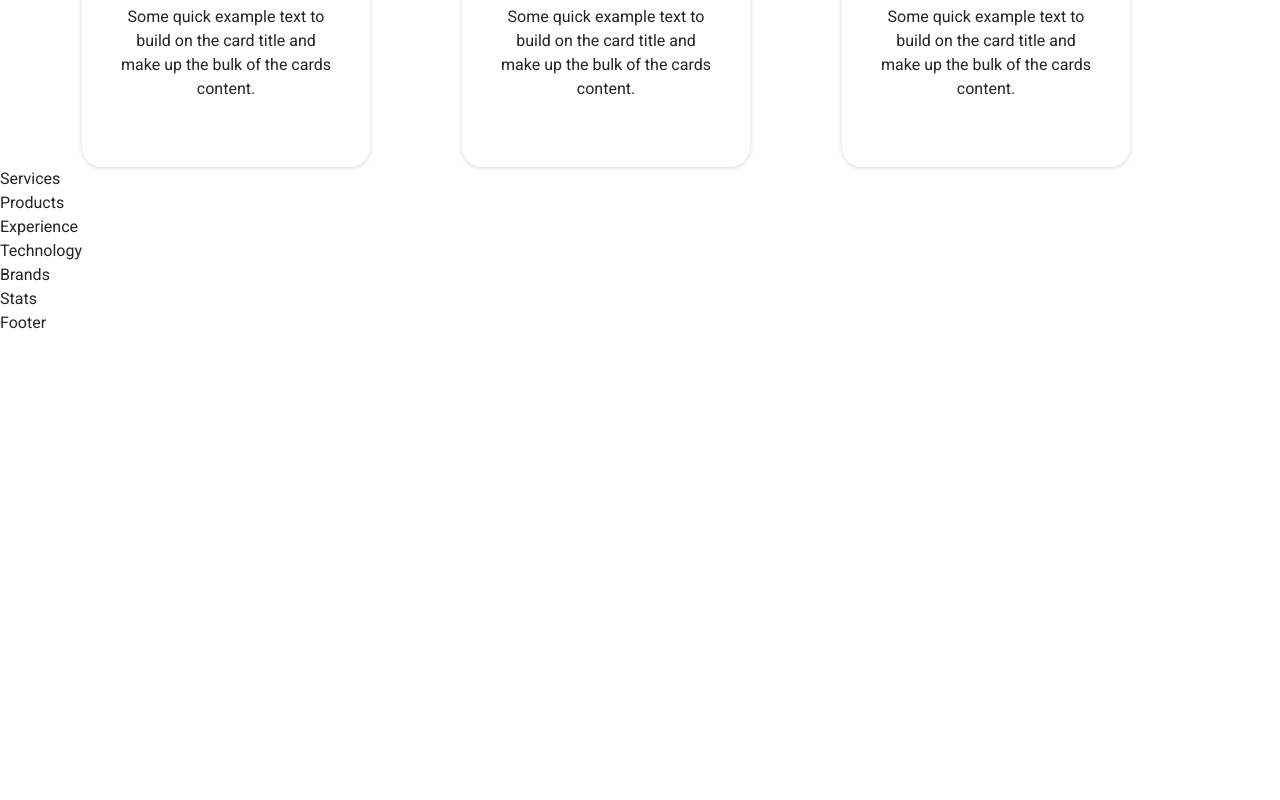
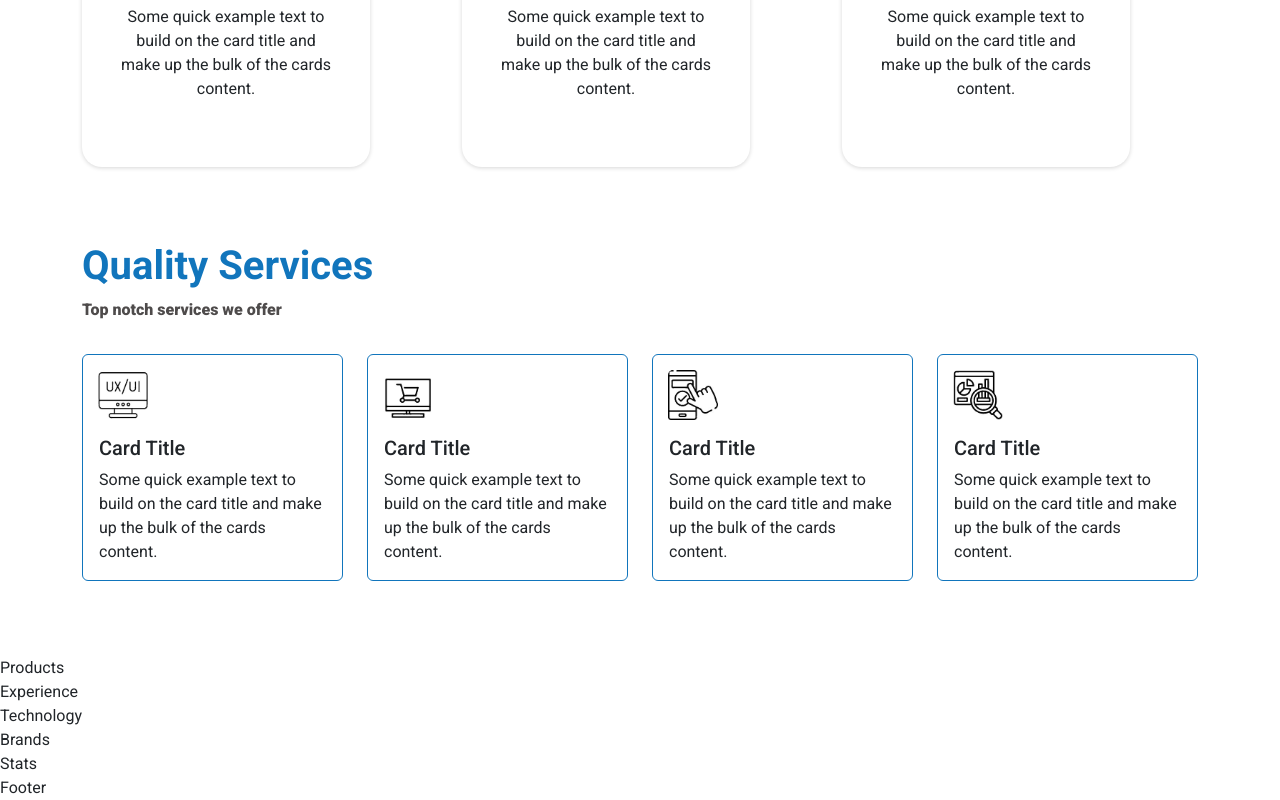
Before and after one commit to Shamonti/fortune-tech-landing-page, a React (Vite) app: page / in a window 1280 px wide. Shown: the part 894-1694 px from the top of the page. Before the commit the page ends 1229 px from the top, so only its background shows below. Built offline with nearby package versions, Linux system fonts and the light colour scheme; a web font is replaced by a local one.

Commit message:
Added services section

```diff
--- a/src/components/Services.jsx
+++ b/src/components/Services.jsx
@@ -1,5 +1,75 @@
+import { Container, Row, Col } from 'react-bootstrap';
+import Card from 'react-bootstrap/Card';
+import UI from '../assets/ui_ux.png';
+import Ecommerce from '../assets/ecommerce.png';
+import App from '../assets/mobile_apps.png';
+import Marketing from '../assets/digital_marketing.png';
+
 function Services() {
-  return <div>Services</div>;
+  return (
+    <section className='services-section section-padding'>
+      <Container>
+        <Row>
+          <h2 className='heading'>Quality Services</h2>
+          <p className='sub-heading'>Top notch services we offer</p>
+        </Row>
+        <Row className='pt-3'>
+          <Col md={3}>
+            <Card style={{ width: '18rem' }}>
+              <Card.Img variant='top' src={UI} />
+
+              <Card.Body>
+                <Card.Title>Card Title</Card.Title>
+                <Card.Text>
+                  Some quick example text to build on the card title and make up
+                  the bulk of the cards content.
+                </Card.Text>
+              </Card.Body>
+            </Card>
+          </Col>
+          <Col md={3}>
+            <Card style={{ width: '18rem' }}>
+              <Card.Img variant='top' src={Ecommerce} />
+
+              <Card.Body>
+                <Card.Title>Card Title</Card.Title>
+                <Card.Text>
+                  Some quick example text to build on the card title and make up
+                  the bulk of the cards content.
+                </Card.Text>
+              </Card.Body>
+            </Card>
+          </Col>
+          <Col md={3}>
+            <Card style={{ width: '18rem' }}>
+              <Card.Img variant='top' src={App} />
+
+              <Card.Body>
+                <Card.Title>Card Title</Card.Title>
+                <Card.Text>
+                  Some quick example text to build on the card title and make up
+                  the bulk of the cards content.
+                </Card.Text>
+              </Card.Body>
+            </Card>
+          </Col>
+          <Col md={3}>
+            <Card style={{ width: '18rem' }}>
+              <Card.Img variant='top' src={Marketing} />
+
+              <Card.Body>
+                <Card.Title>Card Title</Card.Title>
+                <Card.Text>
+                  Some quick example text to build on the card title and make up
+                  the bulk of the cards content.
+                </Card.Text>
+              </Card.Body>
+            </Card>
+          </Col>
+        </Row>
+      </Container>
+    </section>
+  );
 }
 
 export default Services;
--- a/src/index.css
+++ b/src/index.css
@@ -10,7 +10,7 @@ body {
   font-weight: 900;
   text-transform: uppercase;
   font-size: 14px;
-  color: rgb(17, 117, 188);
+  color: #1175bc;
 }
 
 .navbar-nav .nav-link.dropdown-toggle::after {
@@ -89,3 +89,31 @@ body {
 .about-section .card-body {
   text-align: center;
 }
+
+.section-padding {
+  padding: 75px 0;
+}
+
+.services-section .card {
+  border-color: #1175bc;
+  width: auto !important;
+}
+
+.services-section .card img {
+  height: 50px;
+  width: 50px;
+
+  margin: 15px 0px 0px 15px;
+}
+
+.heading {
+  font-size: 40px;
+  font-weight: 600;
+  color: #1175bc;
+}
+
+.sub-heading {
+  font-size: 16px;
+  font-weight: 900;
+  color: #4e4b4b;
+}
```
